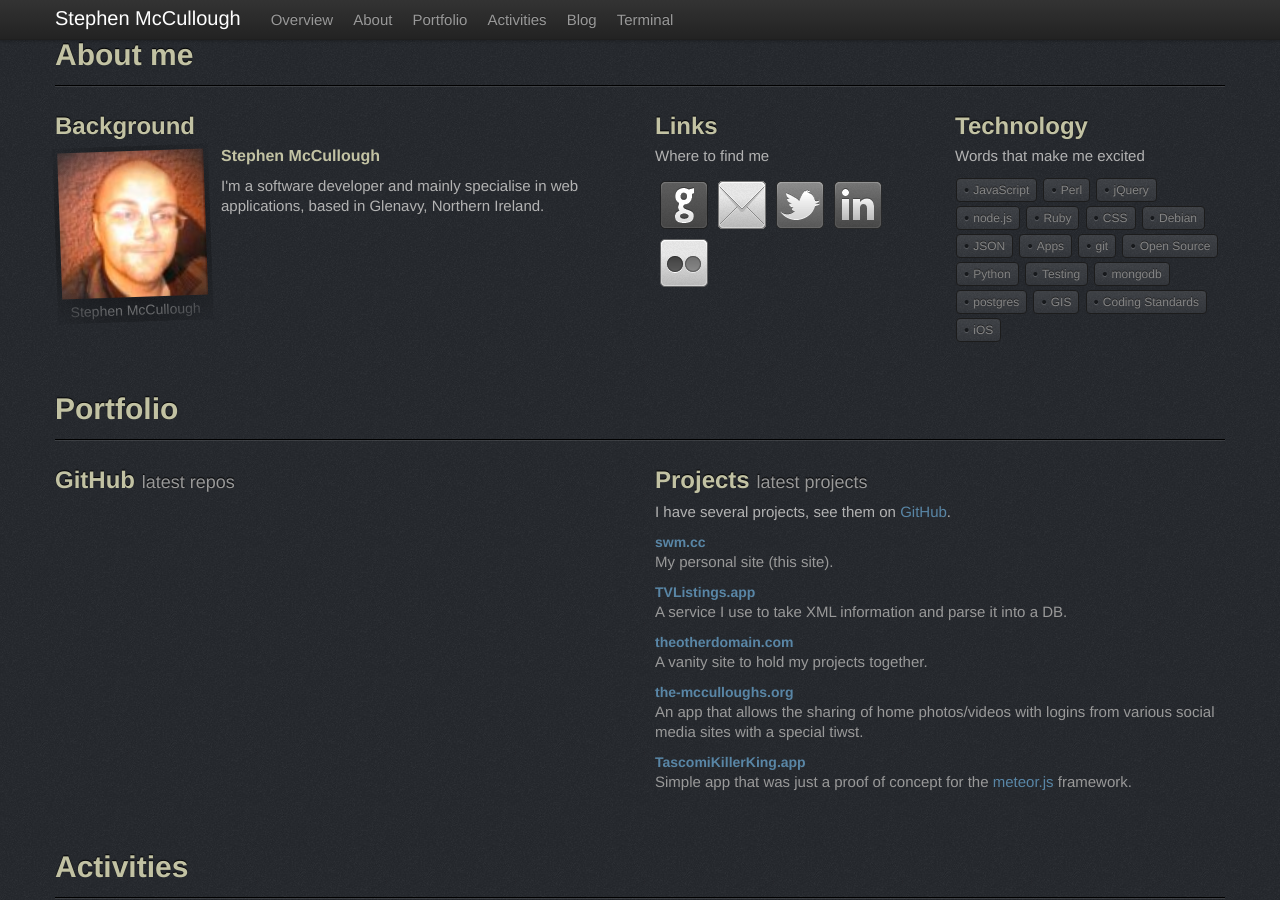
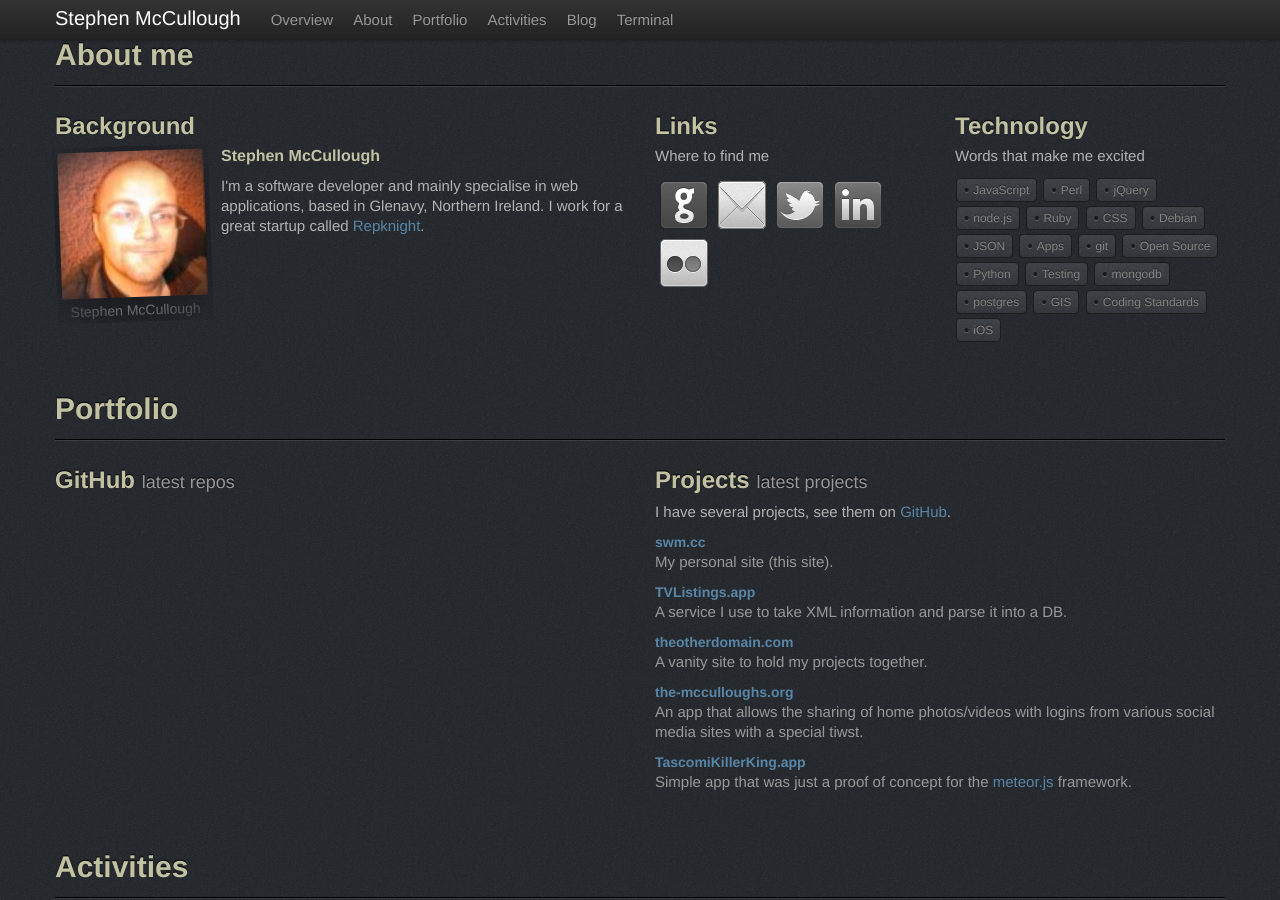
Before and after one commit to swmcc/swmcc.github.io, a Jekyll site: the page built from index.html, in a window 1280 px wide and 900 px high. Built offline with Jekyll 4.4.1, drawn with Linux system fonts in a browser that asks for light colours; nearby versions of some CDN libraries; the list of posts is cut into pages by our own code.

Commit message:
Added in new cv information and changed the intro to include repknight

```diff
--- a/!/terminal.js
+++ b/!/terminal.js
@@ -229,7 +229,8 @@
 		}
 
 		if (command == 'cv') {
-			this.out(' - <b><i>Senior Programmer</i></b> at Tascomi from June 2009 to present');
+			this.out(' - <b><i>Senior Developer</i></b> at Repknight from Oct2012 to the present');
+			this.out(' - <b><i>Senior Programmer</i></b> at Tascomi from June 2009 to Oct 2012');
 			this.out(' - <b><i>Technical Lead</i></b> at Rehabstudio from December 2008 to June 2009');
 			this.out(' - <b><i>Senior Software Engineer</i></b> at Maildistiller from September 2007 to December 2008');
 			this.out(' - <b><i>Development Manager</i></b> at the Pilton Group from April 2002 to September 2007');
@@ -324,7 +325,7 @@
 		}
 
 		if (command == 'whois') {
-			this.out('<img src="/img/me.jpg"><b>Stephen McCullough</b> I\'m a software developer and mainly specialise in web applications, based in Glenavy, Northern Ireland.<br />I currently work for a great software conulstancy based in Hillsborough called Tascomi.');
+			this.out('<img src="/img/me.jpg"><b>Stephen McCullough</b> I\'m a software developer and mainly specialise in web applications, based in Glenavy, Northern Ireland. I work for a great start up called Repknight.');
 			this.prompt();
 			return;
 		}
--- a/index.html
+++ b/index.html
@@ -16,7 +16,7 @@
 				</figure>
 				<div itemprop="description">
 					<h4>Stephen McCullough</h4>
-					<p>I'm a software developer and mainly specialise in web applications, based in Glenavy, Northern Ireland.</p>
+					<p>I'm a software developer and mainly specialise in web applications, based in Glenavy, Northern Ireland. I work for a great startup called <a href="http://www.repknight.com">Repknight</a>.</p>
 				</div>
 			</div>
 		</div>
```
